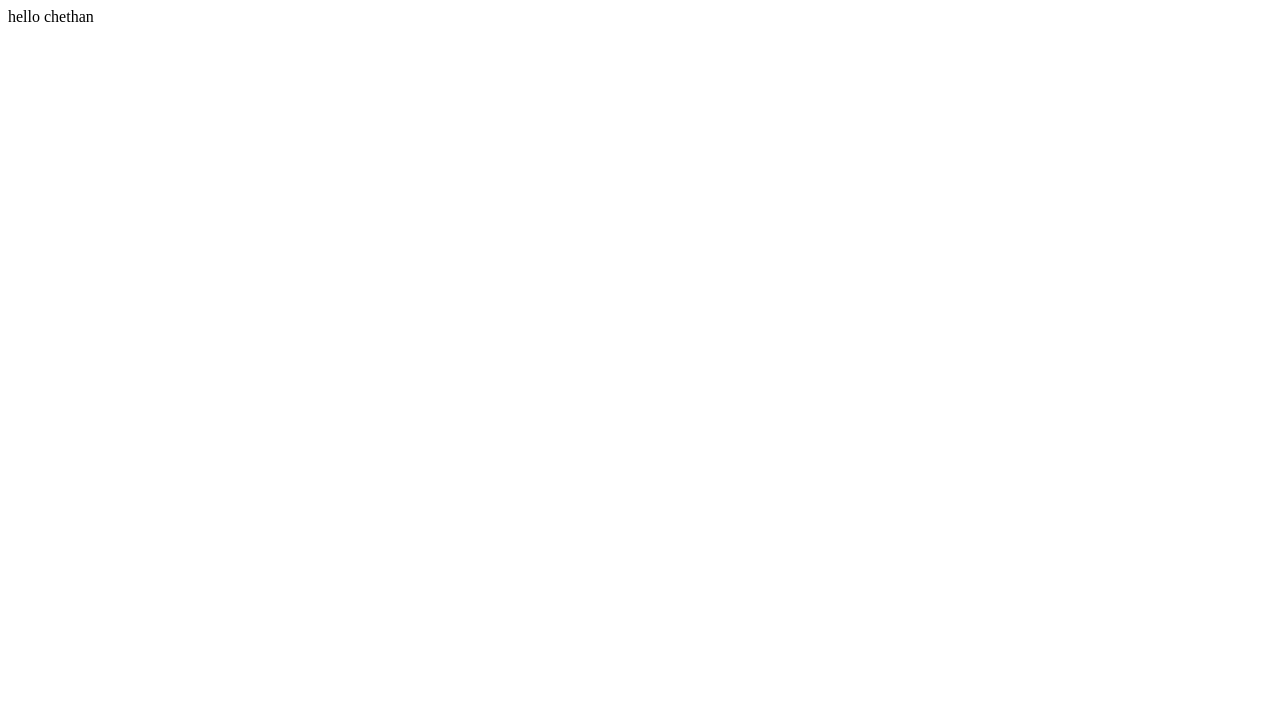
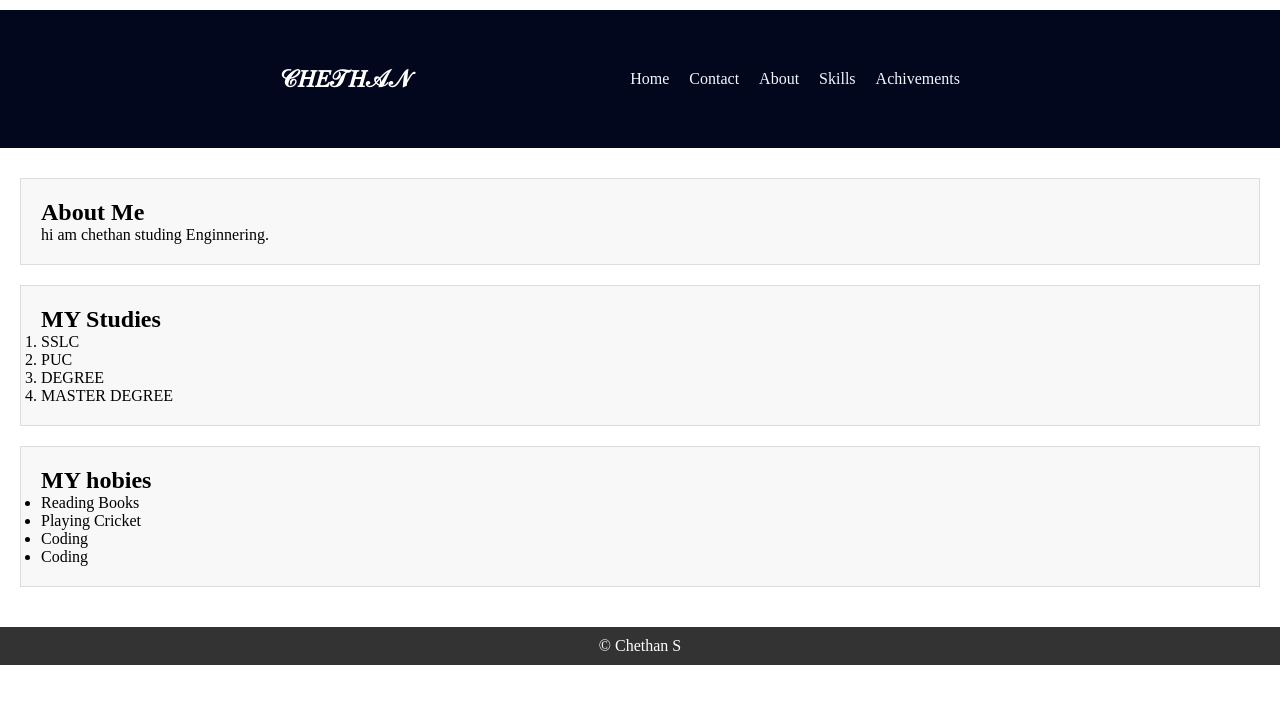
Before and after one commit to Chethans18/project1, a plain HTML site: page index.html in a window 1280 px wide. Drawn offline with Linux system fonts and the light colour scheme.

Commit message:
added csspages htmlpages and style to index.html

```diff
--- /dev/null
+++ b/csspages/achive.css
@@ -0,0 +1,48 @@
+* {
+    margin: 0;
+    padding: 0;
+}
+
+
+header {
+    background-color: #03071e;
+    color: white;
+    /* background-image: url(./img/background.jpg);
+    background-size: cover;
+    background-position: center;*/
+}
+
+.header {
+    width: 75%;
+    display: flex;
+    margin: 10px auto;
+}
+
+nav {
+    display: flex;
+    align-items: center;
+    justify-content: space-between;
+    width: 75%;
+    margin: 20px auto;
+
+}
+
+.link {
+    margin: 40px;
+}
+
+nav ul {
+    gap: 15px;
+    display: flex;
+    list-style: none;
+    gap: 20px;
+}
+
+nav ul li a {
+    text-decoration: none;
+    color: aliceblue;
+}
+
+a:hover {
+    color: #e01a4f;
+}
--- /dev/null
+++ b/csspages/contact.css
@@ -0,0 +1,48 @@
+* {
+    margin: 0;
+    padding: 0;
+}
+
+
+header {
+    background-color: #03071e;
+    color: white;
+    /* background-image: url(./img/background.jpg);
+    background-size: cover;
+    background-position: center;*/
+}
+
+.header {
+    width: 75%;
+    display: flex;
+    margin: 10px auto;
+}
+
+nav {
+    display: flex;
+    align-items: center;
+    justify-content: space-between;
+    width: 75%;
+    margin: 20px auto;
+
+}
+
+.link {
+    margin: 40px;
+}
+
+nav ul {
+    gap: 15px;
+    display: flex;
+    list-style: none;
+    gap: 20px;
+}
+
+nav ul li a {
+    text-decoration: none;
+    color: aliceblue;
+}
+
+a:hover {
+    color: #e01a4f;
+}
--- /dev/null
+++ b/csspages/skills.css
@@ -0,0 +1,48 @@
+* {
+    margin: 0;
+    padding: 0;
+}
+
+
+header {
+    background-color: #03071e;
+    color: white;
+    /* background-image: url(./img/background.jpg);
+    background-size: cover;
+    background-position: center;*/
+}
+
+.header {
+    width: 75%;
+    display: flex;
+    margin: 10px auto;
+}
+
+nav {
+    display: flex;
+    align-items: center;
+    justify-content: space-between;
+    width: 75%;
+    margin: 20px auto;
+
+}
+
+.link {
+    margin: 40px;
+}
+
+nav ul {
+    gap: 15px;
+    display: flex;
+    list-style: none;
+    gap: 20px;
+}
+
+nav ul li a {
+    text-decoration: none;
+    color: aliceblue;
+}
+
+a:hover {
+    color: #e01a4f;
+}
--- /dev/null
+++ b/csspages/style.css
@@ -0,0 +1,69 @@
+* {
+    margin: 0;
+    padding: 0;
+}
+
+
+header {
+    background-color: #03071e;
+    color: white;
+    /* background-image: url(./img/background.jpg);
+    background-size: cover;
+    background-position: center;*/
+}
+
+.header {
+    width: 75%;
+    display: flex;
+    margin: 10px auto;
+}
+
+nav {
+    display: flex;
+    align-items: center;
+    justify-content: space-between;
+    width: 75%;
+    margin: 20px auto;
+
+}
+
+.link {
+    margin: 40px;
+}
+
+nav ul {
+    gap: 15px;
+    display: flex;
+    list-style: none;
+    gap: 20px;
+}
+
+nav ul li a {
+    text-decoration: none;
+    color: aliceblue;
+}
+
+a:hover {
+    color: #e01a4f;
+}
+
+
+/* main */
+main {
+    padding: 20px;
+}
+
+section {
+    background-color: #f8f8f8;
+    padding: 20px;
+    margin-bottom: 20px;
+    border: 1px solid #ddd;
+}
+
+/*Footer */
+footer {
+    background-color: #333;
+    color: #fff;
+    text-align: center;
+    padding: 10px;
+}
--- a/index.html
+++ b/index.html
@@ -1 +1,64 @@
-<p>hello chethan</p>
+<!DOCTYPE html>
+<html lang="en">
+
+<head>
+    <meta charset="UTF-8">
+    <meta name="viewport" content="width=device-width, initial-scale=1.0">
+    <title>About M</title>
+    <link rel="stylesheet" href="csspages/style.css">
+</head>
+
+<body>
+    <header>
+        <div class="header">
+            <nav>
+                <h2>𝒞𝐻𝐸𝒯𝐻𝒜𝒩</h2>
+                <div class="link">
+                    <ul>
+                        <li><a href="index.html">Home</a></li>
+                        <li><a href="htmlpages/contact.html">Contact</a></li>
+                        <li><a href="index.html">About</a></li>
+                        <li><a href="htmlpages/skills.html">Skills</a></li>
+                        <li><a href="htmlpages/achive.html">Achivements</a></li>
+                    </ul>
+                </div>
+            </nav>
+        </div>
+    </header>
+    <main>
+        <section id="about">
+            <h2>About Me</h2>
+            <p>hi am chethan studing Enginnering.</p>
+        </section>
+
+        <section id="studies">
+            <h2>MY Studies</h2>
+            <p>
+            <ol>
+                <li>SSLC</li>
+                <li>PUC</li>
+                <li>DEGREE</li>
+                <li>MASTER DEGREE</li>
+            </ol>
+            </p>
+
+        </section>
+
+        <section id="hobbies">
+            <h2>MY hobies</h2>
+            <p>
+            <ul>
+                <li>Reading Books</li>
+                <li>Playing Cricket</li>
+                <li>Coding</li>
+                <li>Coding</li>
+            </ul>
+            </p>
+        </section>
+    </main>
+    <footer>
+        <p> &copy; Chethan S </p>
+    </footer>
+</body>
+
+</html>
```
Also changed, not shown: htmlpages/achive.html (added, +40 -0 lines), htmlpages/contact.html (added, +79 -0 lines), htmlpages/skills.html (added, +31 -0 lines).
